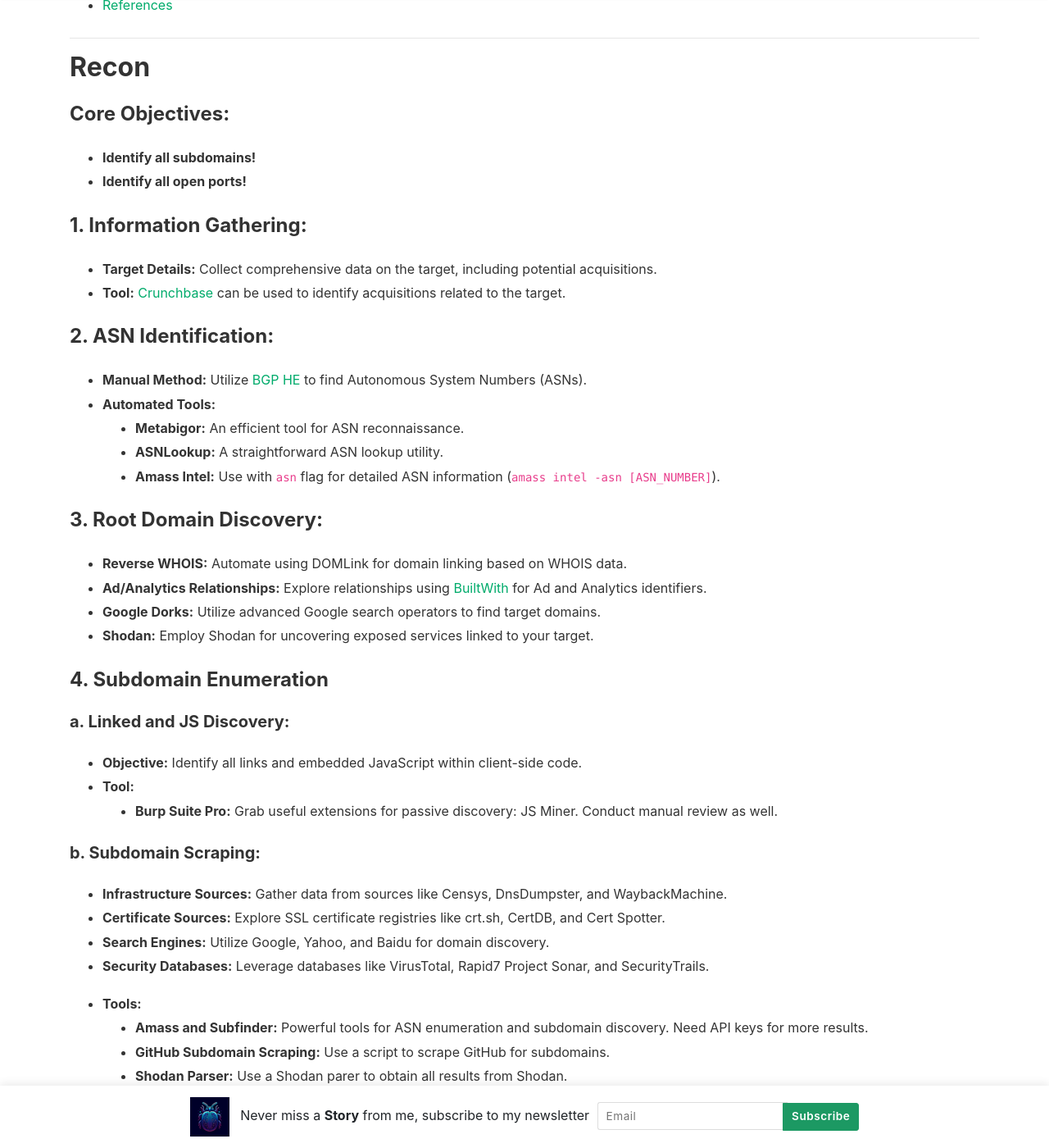
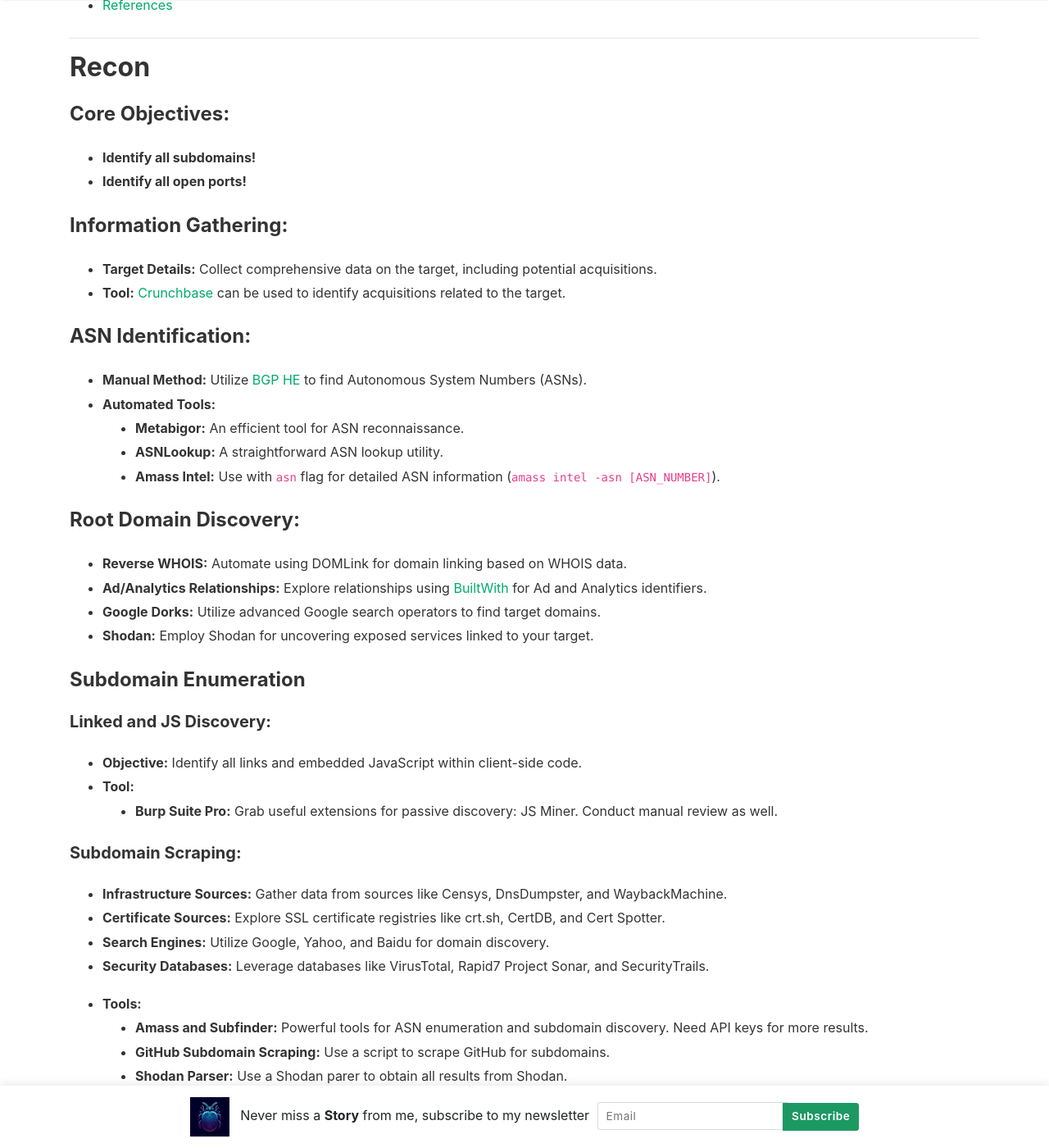
Before and after one commit to Turbul3nce/Turbul3nce.github.io, a Jekyll site: the page built from _pages/info.md, in a window 1280 px wide and 1400 px high, scrolled down 816 px. Shown: the whole window at 82% size. Built offline with Jekyll 4.4.1, drawn with Linux system fonts in a browser that asks for light colours; nearby versions of some CDN libraries; some of the changed text lies outside the part shown.

Commit message:
Update info.md

```diff
--- a/_pages/info.md
+++ b/_pages/info.md
@@ -45,31 +45,31 @@ comments: false
 - **Identify all open ports!**
 <br>
 
-#### 1. Information Gathering:
+#### Information Gathering:
    - **Target Details:** Collect comprehensive data on the target, including potential acquisitions.
    - **Tool:** [Crunchbase](https://www.crunchbase.com) can be used to identify acquisitions related to the target.
 
-#### 2. ASN Identification:
+#### ASN Identification:
    - **Manual Method:** Utilize [BGP HE](http://bgp.he.net) to find Autonomous System Numbers (ASNs).
    - **Automated Tools:**
      - **Metabigor:** An efficient tool for ASN reconnaissance.
      - **ASNLookup:** A straightforward ASN lookup utility.
      - **Amass Intel:** Use with `asn` flag for detailed ASN information (`amass intel -asn [ASN_NUMBER]`).
 
-#### 3. Root Domain Discovery:
+#### Root Domain Discovery:
    - **Reverse WHOIS:** Automate using DOMLink for domain linking based on WHOIS data.
    - **Ad/Analytics Relationships:** Explore relationships using [BuiltWith](https://builtwith.com) for Ad and Analytics identifiers.
    - **Google Dorks:** Utilize advanced Google search operators to find target domains.
    - **Shodan:** Employ Shodan for uncovering exposed services linked to your target.
 
-#### 4. Subdomain Enumeration
+#### Subdomain Enumeration
 
-##### a. Linked and JS Discovery:
+##### Linked and JS Discovery:
    - **Objective:** Identify all links and embedded JavaScript within client-side code.
    - **Tool:**
      - **Burp Suite Pro:** Grab useful extensions for passive discovery: JS Miner. Conduct manual review as well.
 
-##### b. Subdomain Scraping:
+##### Subdomain Scraping:
    - **Infrastructure Sources:** Gather data from sources like Censys, DnsDumpster, and WaybackMachine.
    - **Certificate Sources:** Explore SSL certificate registries like crt.sh, CertDB, and Cert Spotter.
    - **Search Engines:** Utilize Google, Yahoo, and Baidu for domain discovery.
@@ -81,7 +81,7 @@ comments: false
      - **Shodan Parser:** Use a Shodan parer to obtain all results from Shodan.
      - **Cloud Range Monitoring:** Parse certificates to match with your target using tools like `tls.bufferover.run`.
 
-##### c. Subdomain Bruteforcing:
+##### Subdomain Bruteforcing:
    - **Tools:**
      - **Amass:** Command: `amass enum -brute -d [DOMAIN] -rf`
      - **ShuffleDNS:** A massDNS wrapper for effective subdomain brute-forcing.
```
Also changed, not shown: other parts of _pages/info.md (+4 -4 lines).
